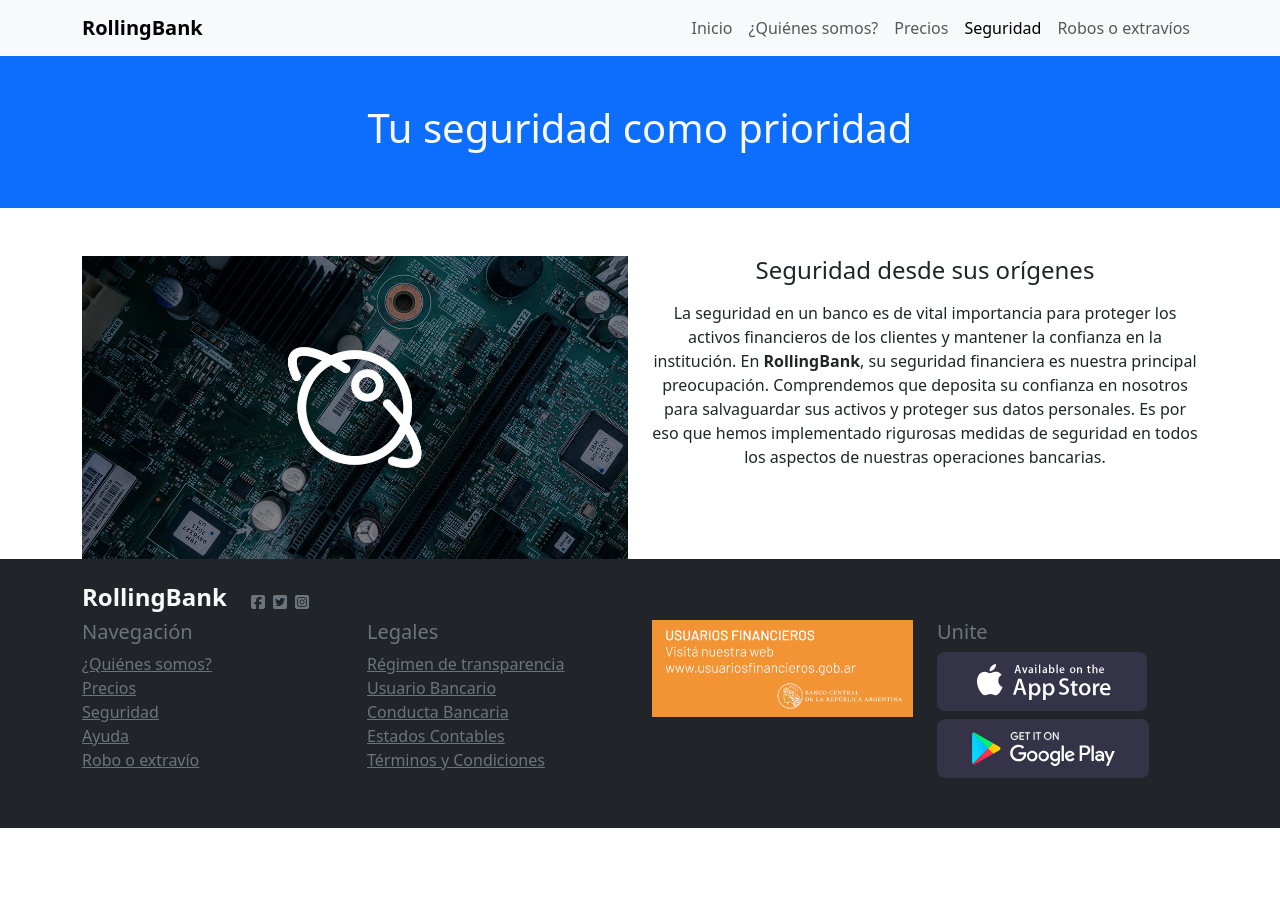
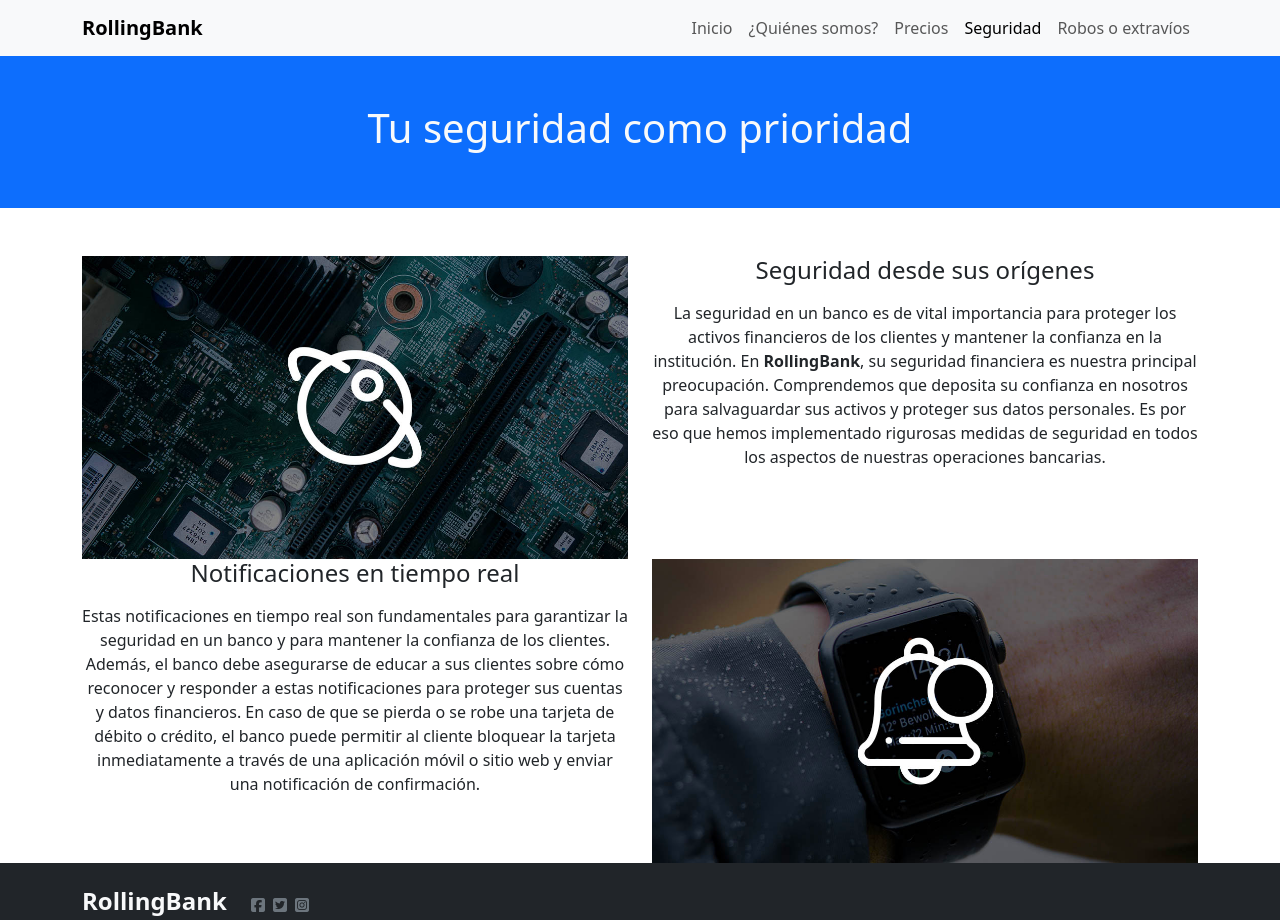
Before and after one commit to nicolasolivera32/rollingbankT1, a plain HTML site: page pages/seguridad.html in a window 1280 px wide. Shown: the top 920 px of the page. Before the commit the page ends 828 px from the top, so only its background shows below. Drawn offline with nearby package versions, Linux system fonts and the light colour scheme; files that its build step writes are made by us from their sources.

Commit message:
se agrego el segundo article con su respectiva imágen y una descripción sobre las notificaciones en tiempo real

```diff
--- a/pages/seguridad.html
+++ b/pages/seguridad.html
@@ -80,7 +80,39 @@
           </div>
           <div class="col-lg-6 text-center">
             <h4 class="mb-3">Seguridad desde sus orígenes</h4>
-            <p>La seguridad en un banco es de vital importancia para proteger los activos financieros de los clientes y mantener la confianza en la institución. En <strong>RollingBank</strong>, su seguridad financiera es nuestra principal preocupación. Comprendemos que deposita su confianza en nosotros para salvaguardar sus activos y proteger sus datos personales. Es por eso que hemos implementado rigurosas medidas de seguridad en todos los aspectos de nuestras operaciones bancarias.</p>
+            <p>
+              La seguridad en un banco es de vital importancia para proteger los
+              activos financieros de los clientes y mantener la confianza en la
+              institución. En <strong>RollingBank</strong>, su seguridad
+              financiera es nuestra principal preocupación. Comprendemos que
+              deposita su confianza en nosotros para salvaguardar sus activos y
+              proteger sus datos personales. Es por eso que hemos implementado
+              rigurosas medidas de seguridad en todos los aspectos de nuestras
+              operaciones bancarias.
+            </p>
+          </div>
+        </article>
+        <article class="row">
+          <div class="col-lg-6 text-center">
+            <h4 class="mb-3">Notificaciones en tiempo real</h4>
+            <p>
+              Estas notificaciones en tiempo real son fundamentales para
+              garantizar la seguridad en un banco y para mantener la confianza
+              de los clientes. Además, el banco debe asegurarse de educar a sus
+              clientes sobre cómo reconocer y responder a estas notificaciones
+              para proteger sus cuentas y datos financieros. En caso de que se
+              pierda o se robe una tarjeta de débito o crédito, el banco puede
+              permitir al cliente bloquear la tarjeta inmediatamente a través de
+              una aplicación móvil o sitio web y enviar una notificación de
+              confirmación.
+            </p>
+          </div>
+          <div class="col-lg-6">
+            <img
+              src="../img/img/seguridad/notification.jpg"
+              alt="notificacion"
+              class="img-fluid"
+            />
           </div>
         </article>
       </section>
```
